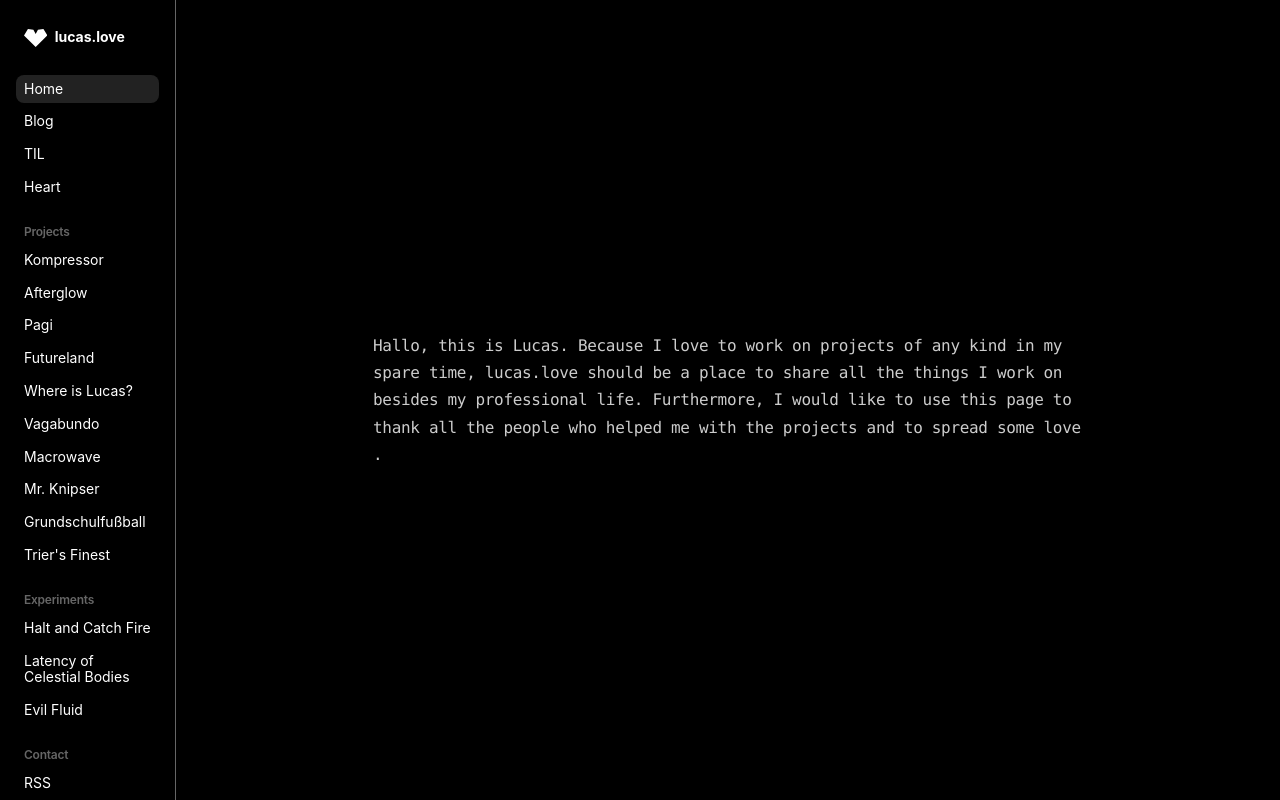
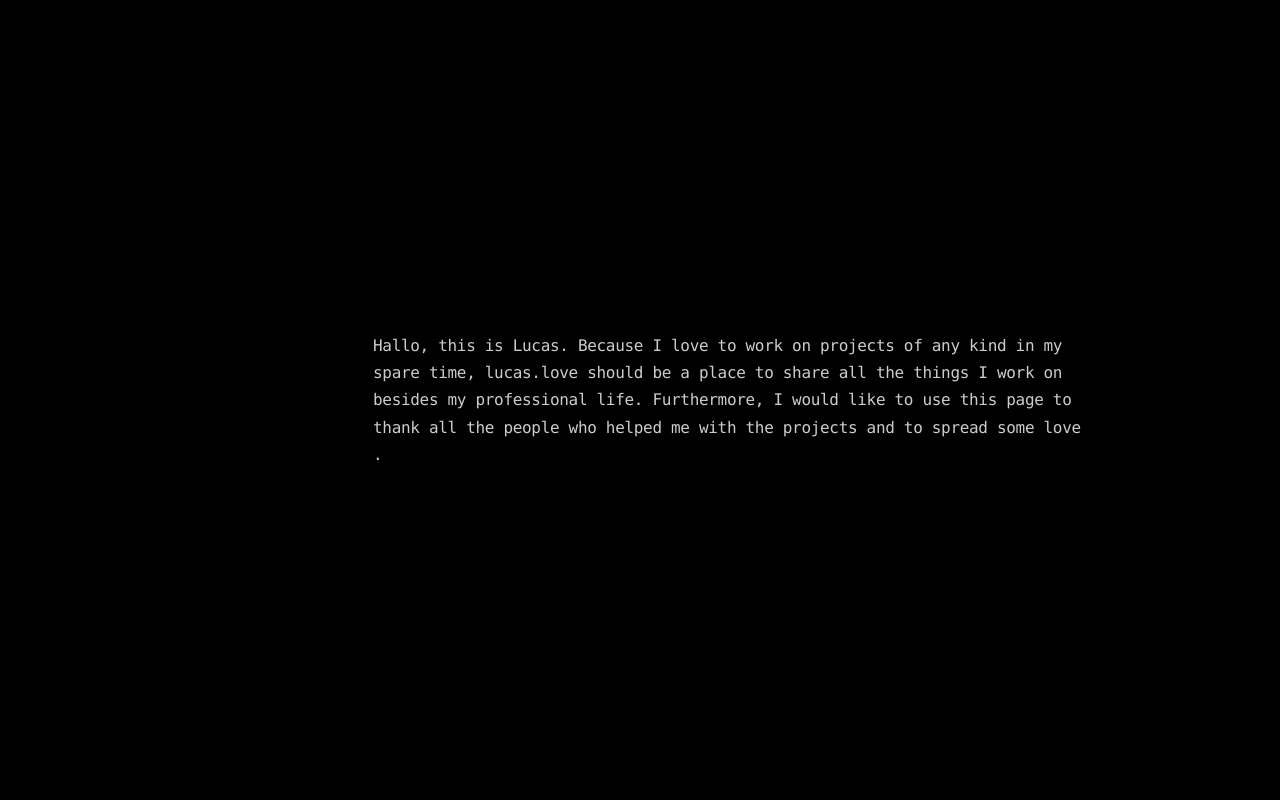
Before and after one commit to Matias-Sandoval/sybvig-qecwy6-mukhyC, a plain HTML site: page index.html in a window 1280 px wide. Drawn offline with Linux system fonts and the light colour scheme; a script that the page names is missing.

Commit message:
Add files via upload

```diff
--- a/index.html
+++ b/index.html
@@ -477,84 +477,7 @@
                 color: var(--primary)
             }
 
-            nav[data-v-90b6e254] {
-                background-color: var(--background);
-                border-right: 1px solid #666;
-                bottom: 0;
-                flex-shrink: 0;
-                overflow-y: auto;
-                position: fixed;
-                top: 0;
-                width: 176px;
-                z-index: 10
-            }
 
-            section[data-v-90b6e254] {
-                margin: 16px
-            }
-
-            section~section[data-v-90b6e254] {
-                margin-top: 4px
-            }
-
-            h4[data-v-90b6e254] {
-                color: var(--tertiary);
-                font-size: 12px;
-                font-weight: 600;
-                margin: 24px 8px 8px
-            }
-
-            header[data-v-90b6e254] {
-                font-size: 14px;
-                font-weight: 700;
-                margin: 16px;
-                padding: 6px 8px
-            }
-
-            .heart[data-v-90b6e254] {
-                height: 18px;
-                margin-right: 4px;
-                vertical-align: middle;
-                width: auto
-            }
-
-            a[data-v-90b6e254] {
-                border-radius: .5rem;
-                display: block;
-                font-size: 14px;
-                line-height: 1.2em;
-                padding: 6px 8px;
-                -webkit-text-decoration: none;
-                text-decoration: none
-            }
-
-            a~a[data-v-90b6e254] {
-                margin-top: 4px
-            }
-
-            a.nuxt-link-active[data-v-90b6e254] {
-                background-color: #222
-            }
-
-            .x-icon[data-v-90b6e254] {
-                height: 16px;
-                vertical-align: middle;
-                width: 16px
-            }
-
-            @media screen and (max-width: 1024px) {
-                nav.sidebar[data-v-90b6e254] {
-                    bottom:0;
-                    display: none;
-                    left: 0;
-                    position: fixed;
-                    top: 0
-                }
-
-                nav.sidebar.show[data-v-90b6e254] {
-                    display: block
-                }
-            }
 
             .heart[data-v-5480ed8a] {
                 fill: var(--accent);
@@ -625,66 +548,7 @@
             <!---->
             <div id="__layout">
                 <div class="default">
-                    <nav data-fetch-key="data-v-90b6e254:0" class="sidebar" data-v-90b6e254>
-                        <header data-v-90b6e254>
-                            <svg width="48px" height="37px" viewBox="0 0 48 37" class="heart" style="animation-duration:NaNs" data-v-5480ed8a data-v-90b6e254>
-                                <g stroke="none" stroke-width="1" fill="currentColor" fill-rule="evenodd" data-v-5480ed8a>
-                                    <path d="M0,13.2028081 L8.06436855,0 L19.3072081,1.53539051 L24,10.2281591 L28.6927919,1.53539051 L39.9356314,0 L48,13.2028081 L24,37 L0,13.2028081 Z" data-v-5480ed8a></path>
-                                </g>
-                            </svg>
-                            lucas.love
 
-                            <button class="button only-mobile" data-v-90b6e254>
-                                <svg xmlns="http://www.w3.org/2000/svg" fill="none" viewBox="0 0 24 24" stroke="currentColor" stroke-width="2" class="h-6 w-6 x-icon" data-v-4f90d15b data-v-90b6e254>
-                                    <path stroke-linecap="round" stroke-linejoin="round" d="M6 18L18 6M6 6l12 12" data-v-4f90d15b></path>
-                                </svg>
-                            </button>
-                        </header>
-                        <section data-v-90b6e254>
-                            <a href="/" aria-current="page" class="nuxt-link-exact-active nuxt-link-active" data-v-90b6e254>Home </a>
-                            <a href="/blog" data-v-90b6e254>Blog </a>
-                            <a href="/til" data-v-90b6e254>TIL </a>
-                            <a href="/heart" data-v-90b6e254>Heart </a>
-                        </section>
-                        <section data-v-90b6e254>
-                            <h4 data-v-90b6e254>Projects</h4>
-                            <a href="/projects/kompressor" data-v-90b6e254>Kompressor
-		</a>
-                            <a href="/projects/afterglow" data-v-90b6e254>Afterglow
-		</a>
-                            <a href="/projects/pagi" data-v-90b6e254>Pagi
-		</a>
-                            <a href="/projects/futureland" data-v-90b6e254>Futureland
-		</a>
-                            <a href="/projects/where-is-lucas" data-v-90b6e254>Where is Lucas?
-		</a>
-                            <a href="/projects/vagabundo" data-v-90b6e254>Vagabundo
-		</a>
-                            <a href="/projects/macrowave" data-v-90b6e254>Macrowave
-		</a>
-                            <a href="/projects/mr-knipser" data-v-90b6e254>Mr. Knipser
-		</a>
-                            <a href="/projects/grundschulfussball" data-v-90b6e254>Grundschulfußball
-		</a>
-                            <a href="/projects/triers-finest" data-v-90b6e254>Trier's Finest
-		</a>
-                        </section>
-                        <section data-v-90b6e254>
-                            <h4 data-v-90b6e254>Experiments</h4>
-                            <a href="https://hacf.vercel.app/" target="_blank" data-v-90b6e254>Halt and Catch Fire
-		</a>
-                            <a href="https://whereislucas.today/latency" target="_blank" data-v-90b6e254>Latency of Celestial Bodies
-		</a>
-                            <a href="/evil-fluid" data-v-90b6e254>Evil Fluid</a>
-                        </section>
-                        <section data-v-90b6e254>
-                            <h4 data-v-90b6e254>Contact</h4>
-                            <a href="/rss.xml" data-v-90b6e254>RSS</a>
-                            <a href="https://futureland.tv/lucas" target="_blank" data-v-90b6e254>Futureland</a>
-                            <a href="https://post.lurk.org/@lucas" target="_blank" rel="me" data-v-90b6e254>Mastodon</a>
-                            <a href="https://twitter.com/lucaslovexoxo" target="_blank" data-v-90b6e254>Twitter</a>
-                        </section>
-                    </nav>
                     <main class="index">
                         <div class="index" data-v-25f32230>
                             <div class="container" data-v-25f32230>
```
